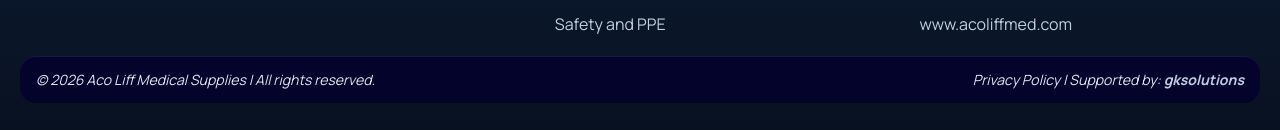
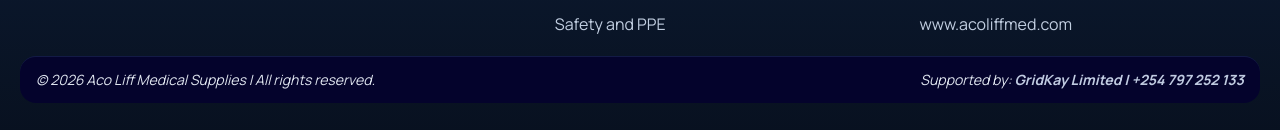
Before and after one commit to gk-mokaya/draft1, a website: page about.html in a window 1280 px wide. Shown: the part 3547-3677 px from the top of the page. Drawn offline with Linux system fonts and the light colour scheme.

Commit message:
initial november updates 1

```diff
--- a/about.html
+++ b/about.html
@@ -315,7 +315,7 @@
       </div>
       <div class="footer-bottom">
         <span>&copy; 2026 Aco Liff Medical Supplies | All rights reserved.</span>
-        <span>Privacy Policy | Supported by: <a href="https://gksolutions.co.ke/" target="_blank" rel="noopener noreferrer">gksolutions</a></span>
+        <span>Supported by: <a href="https://gridkay.com/" target="_blank" rel="noopener noreferrer">GridKay Limited | +254 797 252 133</a></span>
       </div>
     </div>
   </footer>
```
Also changed, not shown: contact.html (+1 -1 lines), index.html (+1 -1 lines), solutions.html (+1 -1 lines).
